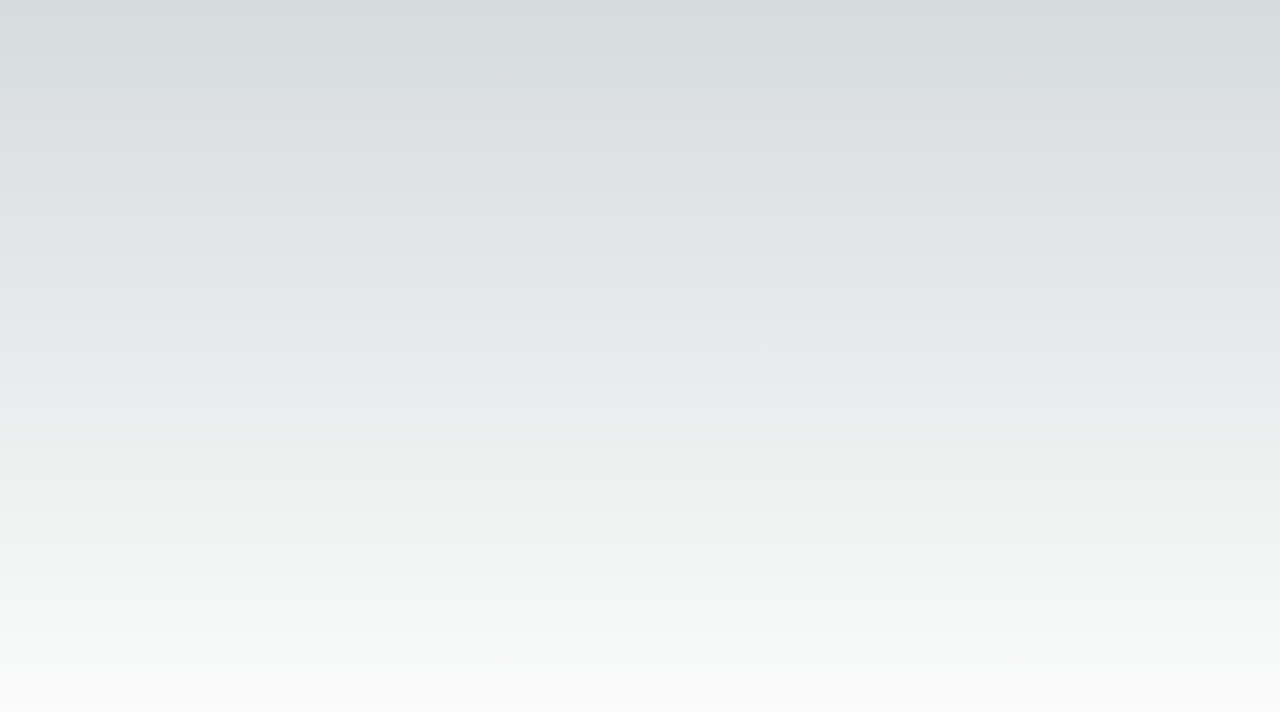
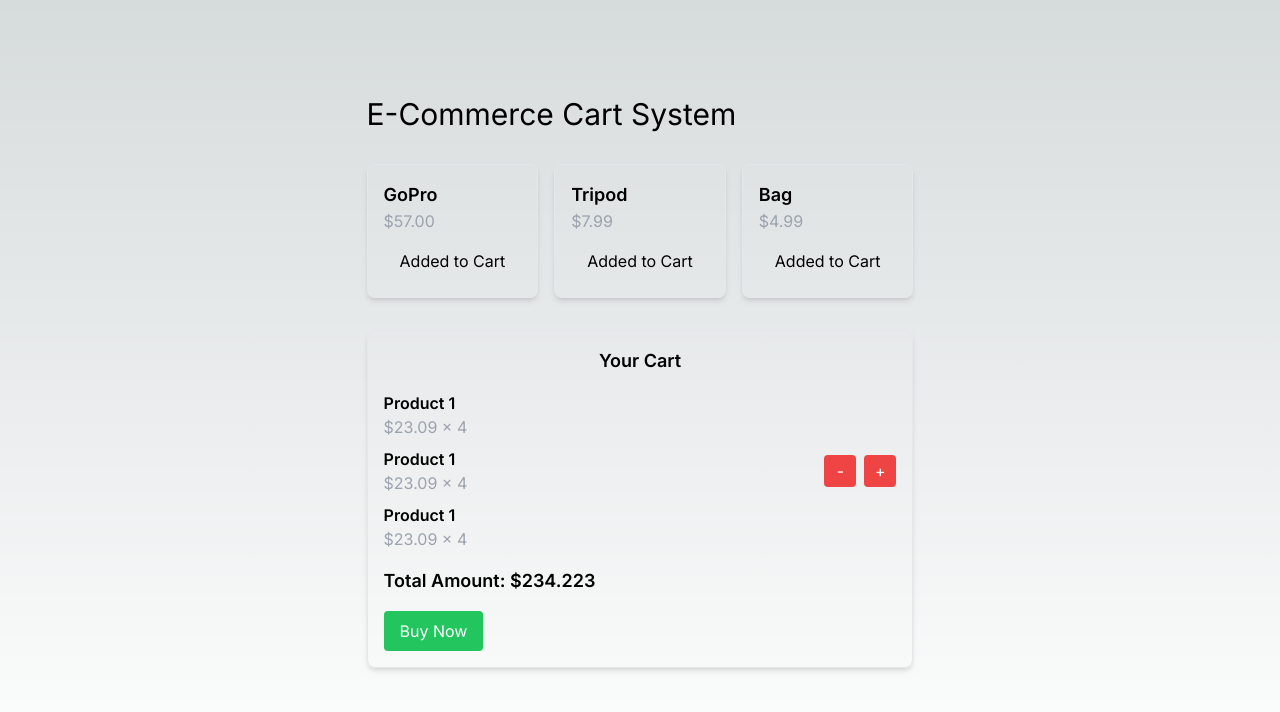
Before and after one commit to BDunnCode/nextjsecommercesimple, a Next.js app: page / in a window 1280 px wide. Shown: the top 712 px of the page. Built offline with nearby package versions, Linux system fonts and the light colour scheme.

Commit message:
minimalistic ui complete

```diff
--- a/src/app/page.tsx
+++ b/src/app/page.tsx
@@ -1,6 +1,9 @@
+
+import Cart from "@/components/Cart";
+import Product from "@/components/Product";
 import Image from "next/image";
 
-const products: any = [
+const products: Product[] = [
   {
     id: "1",
     name: "GoPro",
@@ -24,7 +27,15 @@ const products: any = [
 export default function Home() {
   return (
     <main className="flex min-h-screen flex-col items-center justify-between p-24">
-
+      <div className="flex flex-col gap-8">
+        <h1 className="text-3xl">E-Commerce Cart System</h1>
+        <div className="grid grid-cols-3 gap-4">
+          {products.map((product) => (
+          <Product key={product.id} product={product} />
+        ))}
+          </div>
+          <Cart />
+      </div>
     </main>
   );
 }
--- a/src/components/Cart.tsx
+++ b/src/components/Cart.tsx
@@ -1,8 +1,58 @@
+"use client"
+
 import React from 'react';
 
 const Cart = () => {
-  return
-    <div>Cart</div>;
+  return <div className="border rounded-lg p-4 shadow-md">
+      <h2 className="text-lg font-semibold mb-4 text-center">Your Cart</h2>
+
+      <ul>
+        <li className="flex justify-between items-center mb-2">
+          <div>
+            <p className="font-semibold">Product 1</p>
+            <p className="text-gray-400">
+              $23.09 x 4
+            </p>
+          </div>
+        </li>
+        <li className="flex justify-between items-center mb-2">
+          <div>
+            <p className="font-semibold">Product 1</p>
+            <p className="text-gray-400">$23.09 x 4</p>
+          </div>
+          <div className="flex space-x-2">
+            <button
+              onClick={() => {}}
+              className="px-2 py-1 bg-red-500 text-white hover:bg-red-600 w-8 rounded focus:outline-none focus:ring-2 focus:ring-red-500 focus:ring-offset-2"
+            >
+              -
+            </button>
+            <button
+              onClick={() => {}}
+              className="px-2 py-1 bg-red-500 text-white hover:bg-red-600 w-8 rounded focus:outline-none focus:ring-2 focus:ring-red-500 focus:ring-offset-2"
+            >
+              +
+            </button>
+          </div>
+        </li>
+        <li className="flex justify-between items-center mb-2">
+          <div>
+            <p className="font-semibold">Product 1</p>
+            <p className="text-gray-400">
+              $23.09 x 4
+            </p>
+          </div>
+        </li>
+      </ul>
+      <div className="mt-4">
+        <p className="text-lg font-semibold">
+          Total Amount: $234.223
+        </p>
+      </div>
+      <button onClick={() => {}} className="mt-4 px-4 py-2 bg-green-500 text-white hover:bg-green-600 rounded focus:outline-none focus:ring-2 focus:ring-green-500 focus:ring-offset-2 ">
+        Buy Now
+      </button>
+    </div>;
 };
 
 export default Cart;
--- a/src/components/Product.tsx
+++ b/src/components/Product.tsx
@@ -1,8 +1,23 @@
 import React from 'react';
 
-const Product = () => {
-  return
-    <div>Product</div>;
+interface ProductProps {
+  product: Product;
+}
+
+const Product: React.FC<ProductProps> = ({ product }) => {
+  return (
+    <div className="border rounded-lg p-4 shadow-md">
+      <h2 className="text-lg font-semibold">{product.name}</h2>
+      <p className="text-gray-400">${product.price.toFixed(2)}</p>
+      <button
+        onClick={""}
+        disabled={false}
+        className="mt-2 px-4 py-2 rounded focus:outline-none focus:ring-2 focus:ring-blue-500 focus:ring-offset-2"
+      >
+        {true ? "Added to Cart" : "Add to Cart"}
+      </button>
+    </div>
+  )
 };
 
 export default Product;
--- /dev/null
+++ b/typings.d.ts
@@ -0,0 +1,6 @@
+interface Product {
+  id: string;
+  name: string;
+  price: number;
+  quantity: number;
+}
```
